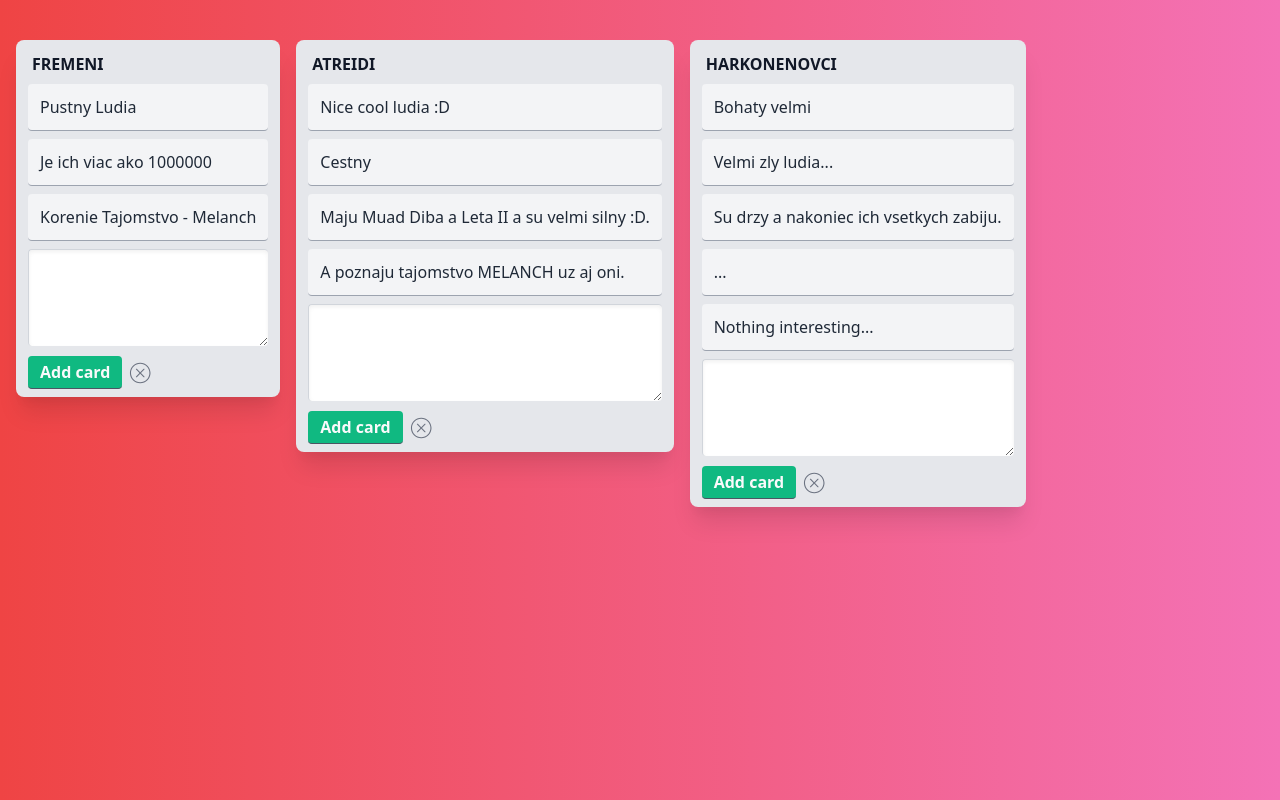
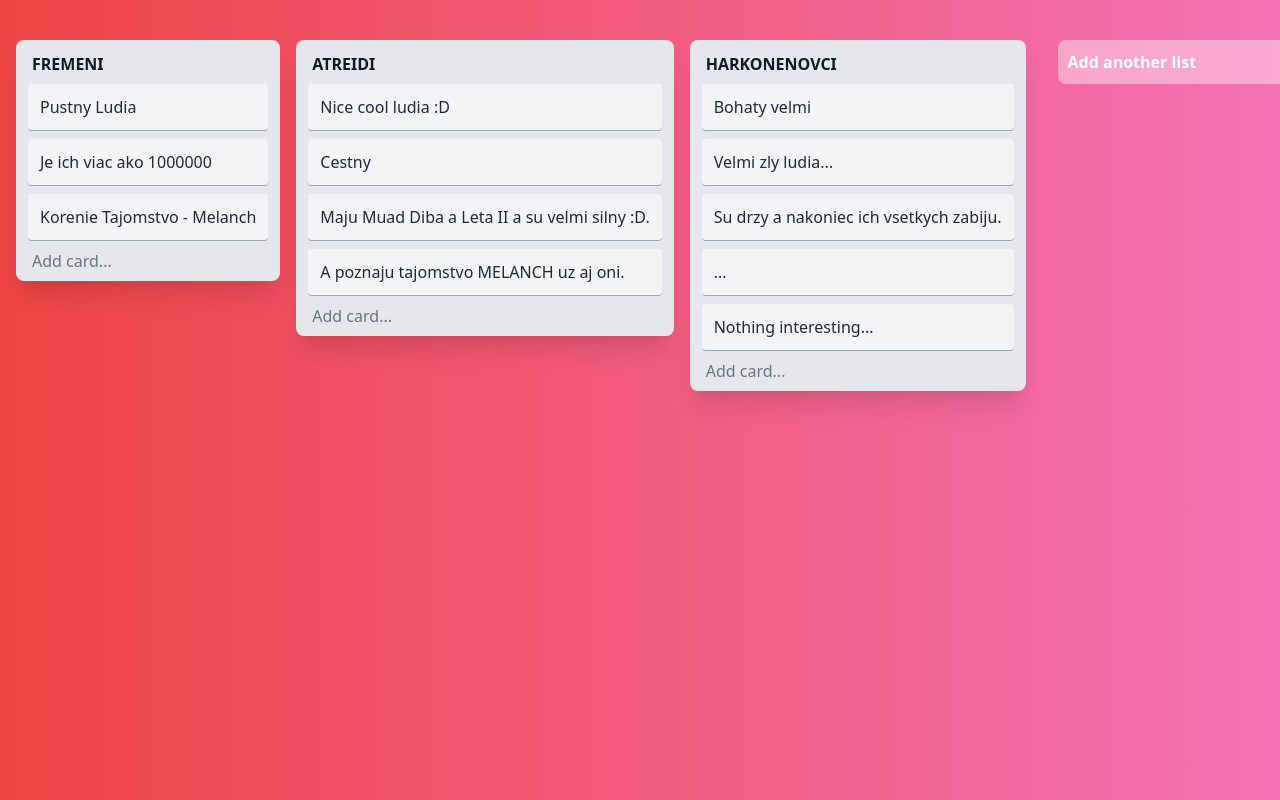
Before and after one commit to stivipp/composition-api-trulo, a Vue app: page / in a window 1280 px wide. Built offline with nearby package versions, Linux system fonts and the light colour scheme.

Commit message:
Using first Reactivity, v-for, @click.

```diff
--- a/src/components/CardCreateForm.vue
+++ b/src/components/CardCreateForm.vue
@@ -1,5 +1,15 @@
 <template>
-    <form action="">
+
+  <footer>
+
+    <a
+      v-if="linkVisible"
+      @click="showForm"
+      class=" p-1 text-gray-500 hover:text-gray-700" href="#">
+        Add card...
+    </a>
+
+    <form v-if="formVisible" action="/">
       <textarea class="w-full border-t border-l border-gray-300 p-3 outline-none rounded shadow-inner" rows="3"></textarea>
 
         <div class="flex mt-1 items-center">
@@ -9,7 +19,9 @@
           </button>
 
 
-                <a class="ml-0.5 p-1 text-gray-500 hover:text-gray-700" href="#">
+          <a
+            @click="hideForm"
+            class="ml-0.5 p-1 text-gray-500 hover:text-gray-700" href="#">
               <svg class="w-6 h-6 fill-current" viewBox="0 0 20 20">
                   <path d="M10.185,1.417c-4.741,0-8.583,3.842-8.583,8.583c0,4.74,3.842,8.582,8.583,8.582S18.768,14.74,18.768,10C18.768,5.259,14.926,1.417,10.185,1.417 M10.185,17.68c-4.235,0-7.679-3.445-7.679-7.68c0-4.235,3.444-7.679,7.679-7.679S17.864,5.765,17.864,10C17.864,14.234,14.42,17.68,10.185,17.68 M10.824,10l2.842-2.844c0.178-0.176,0.178-0.46,0-0.637c-0.177-0.178-0.461-0.178-0.637,0l-2.844,2.841L7.341,6.52c-0.176-0.178-0.46-0.178-0.637,0c-0.178,0.176-0.178,0.461,0,0.637L9.546,10l-2.841,2.844c-0.178,0.176-0.178,0.461,0,0.637c0.178,0.178,0.459,0.178,0.637,0l2.844-2.841l2.844,2.841c0.178,0.178,0.459,0.178,0.637,0c0.178-0.176,0.178-0.461,0-0.637L10.824,10z"></path>
                 </svg>
@@ -17,6 +29,8 @@
 
         </div>
     </form>
+  </footer>
+
 </template>
 
 <script>
@@ -25,11 +39,26 @@ import { reactive, toRefs } from 'vue'
 export default {
     setup () {
         const state = reactive({
-            count: 0,
+            linkVisible: true,
+            formVisible: false
         })
+
+        const showForm = () => {
+            state.linkVisible = false
+            state.formVisible = true
+
+        }
+
+        const hideForm = () => {
+            state.linkVisible = true
+            state.formVisible = false
+
+        }
 
         return {
             ...toRefs(state),
+            showForm,
+            hideForm
         }
     }
 }
--- /dev/null
+++ b/src/components/ListCreateForm.vue
@@ -0,0 +1,18 @@
+<template>
+    <form class="flex-shrink-0 sm:w-80 sm:mx-4 sm:mb-0 sm:pr-8 text-gray-800 " action="">
+        <input class="w-full bg-white bg-opacity-40 focus:bg-opacity-100 font-bold placeholder-white focus:placeholder-gray-600 p-2.5 rounded-lg outline-none focus:shadow-xl" type="text" placeholder="Add another list" control-id="ControlID-3">
+    </form>
+
+</template>
+
+
+
+<script>
+export default {
+    setup () {
+
+
+        return {}
+    }
+}
+</script>
--- a/src/views/Home.vue
+++ b/src/views/Home.vue
@@ -2,7 +2,13 @@
   <main class="flex h-screen bg-purple-500 lg:bg-gradient-to-r from-red-500 to-pink-400">
     <div class="sm:flex items-start w-screen px-4 py-10 overflow-x-auto">
 
-      <List v-for="list in lists" :title="list.title" :cards="list.cards" :key="list.id" />
+      <List v-for="list in lists"
+       :title="list.title"
+       :cards="list.cards"
+       :key="list.id"
+      />
+
+      <ListCreateForm />
 
     </div>
   </main>
@@ -13,11 +19,13 @@ import { ref } from 'vue'
 import { data } from '@/data.js'
 
 import List from '@/components/List.vue'
+import ListCreateForm from '@/components/ListCreateForm.vue'
 
 
 export default {
   components: {
-    List
+    List,
+    ListCreateForm
   },
 
   setup() {
```
Also changed, not shown: 1 other file (tests, documents, lock files or other folders). Lines whose indentation alone changed are shown as unchanged.
